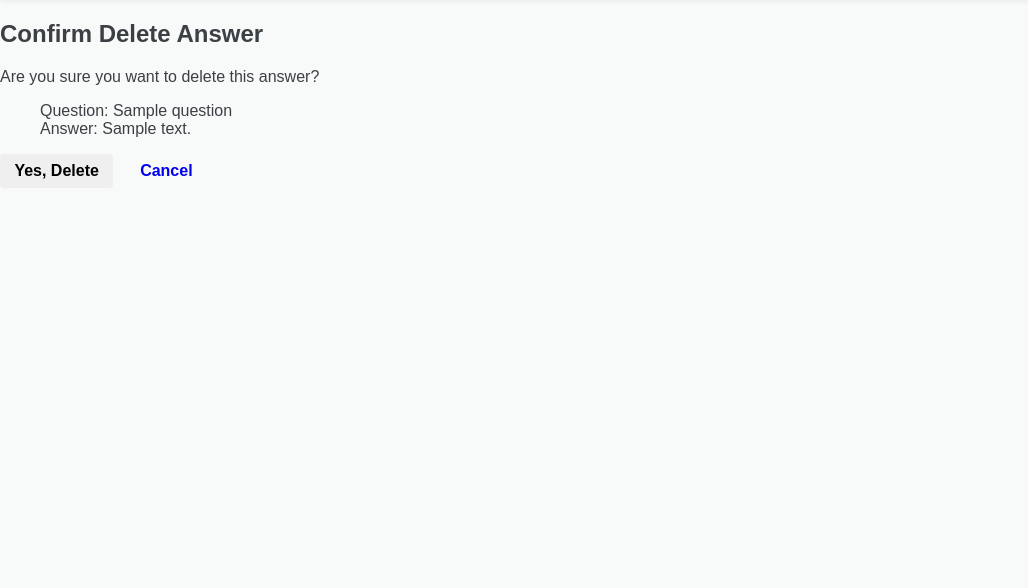
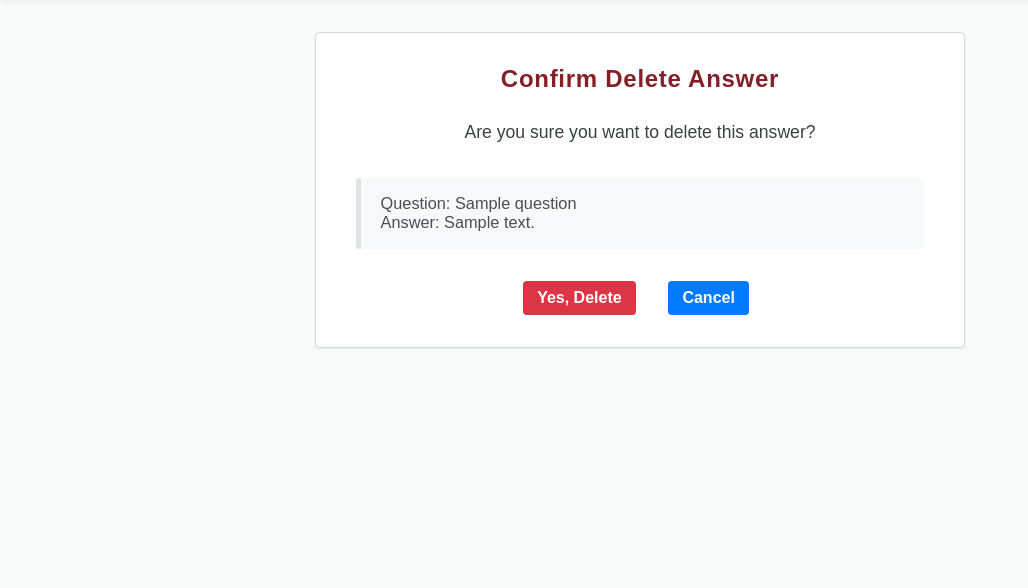
Before and after one commit to SlavSlavov13/DjangoQandAPlatform, a Django app: page /answers/1/delete-answer in a window 1280 px wide. Shown: the part 48-636 px from the top of the page, without its empty margins (0-1028 px from the left). Run offline with Django 5.2, Linux system fonts and the light colour scheme; a user stored in the database is signed in; tables that the repository leaves empty hold one stand-in row (values such as "Sample post").

Commit message:
enhance delete confirmation pages for questions and comments; improve styling and layout consistency

```diff
--- a/static/css/styles.css
+++ b/static/css/styles.css
@@ -465,7 +465,7 @@ li.card-item p {
 	display: block;
 	background: none;
 	border: none;
-	color: #3b4045;
+	color: #3b4045 !important;
 	padding: 0.32em 1.1em 0.32em 0.7em;
 	text-align: left;
 	font-size: 0.88em;
@@ -480,15 +480,15 @@ li.card-item p {
 	box-sizing: border-box;
 }
 .dropdown-menu .dropdown-item.btn-edit {
-	color: #39739d;
+	color: #39739d !important;
 }
 .dropdown-menu .dropdown-item.btn-delete {
-	color: #842029;
+	color: #842029 !important;
 }
 .dropdown-menu .dropdown-item:hover,
 .dropdown-menu .dropdown-item:focus {
-	background: #f5f6f7;
-	color: #145399;
+	background: #f5f6f7 !important;
+	color: #145399 !important;
 	outline: none;
 }
 @media (max-width: 480px) {
@@ -1039,3 +1039,131 @@ li.card-item p {
 	gap: 1.5em;
 	margin-top: 2em;
 }
+
+/* Common delete (confirmation) form CSS for question, comment, and answer deletes */
+.confirm-delete-container,
+.form-demo-container {  /* Already styled, but ensure both use same layout */
+	max-width: 650px;
+	margin: 2rem auto;
+	padding: 0 1rem;
+}
+
+.confirm-delete-article,
+.form-demo-article { /* White card w/ border */
+	background: white;
+	border: 1px solid #d6d9dc;
+	border-radius: 4px;
+	padding: 2rem 2.5rem;
+	box-shadow: 0 1px 2px rgb(0 0 0 / 0.05);
+	max-width: 700px;
+	margin: 0 auto;
+}
+
+/* Delete heading styling (reuse) */
+.confirm-delete-article h2,
+.form-demo-article h2.delete-heading {
+	margin: 0 0 1.2em 0;
+	text-align: center;
+	color: #842029;
+	font-size: 1.5rem;
+	letter-spacing: 0.03em;
+}
+
+/* Delete message for comments and answers */
+.confirm-delete-article p {
+	font-size: 1.1rem;
+	text-align: center;
+	color: #3b4045;
+	margin-bottom: 2em;
+}
+
+/* Styled preview blockquote (for both comment and answer deletions) */
+.comment-preview blockquote {
+	background: #f8f9fa;
+	border-left: 5px solid #e1e2e3;
+	margin: 0 0 2em 0;
+	padding: 1em 1.2em;
+	border-radius: 4px;
+	font-size: 1.02rem;
+	color: #474f57;
+	word-break: break-word;
+}
+
+/* Delete form buttons */
+.confirm-delete-article form,
+.form-demo-article .delete-form {
+	display: flex;
+	justify-content: center;
+	gap: 1.5em;
+	margin-top: 1em;
+}
+
+.btn-danger, .btn-delete {
+	background-color: #dc3545;
+	color: white;
+	border: none;
+	border-radius: 4px;
+	padding: 0.5rem 0.9rem;
+	font-size: 1rem;
+	font-weight: 600;
+	cursor: pointer;
+	transition: background-color 0.2s;
+}
+.btn-danger:hover, .btn-danger:focus,
+.btn-delete:hover, .btn-delete:focus {
+	background-color: #a71d2a;
+}
+
+.btn-cancel, .btn-edit {
+	background-color: #007bff;
+	color: white;
+	border: none;
+	padding: 0.5rem 0.9rem;
+	border-radius: 4px;
+	font-size: 1rem;
+	font-weight: 600;
+	cursor: pointer;
+	transition: background-color 0.2s;
+}
+.btn-cancel:hover, .btn-cancel:focus,
+.btn-edit:hover, .btn-edit:focus {
+	background-color: #0056b3;
+}
+
+/* Ensure responsive layout */
+@media (max-width: 600px) {
+	.confirm-delete-article,
+	.form-demo-article {
+		padding: 1.1rem 0.9rem;
+	}
+	.confirm-delete-article form,
+	.form-demo-article .delete-form {
+		flex-direction: column;
+		gap: 0.5em;
+		align-items: stretch;
+	}
+}
+
+/* Optional: visually match the .delete-question-title style */
+.confirm-delete-article .delete-question-title {
+	color: #0077cc;
+	font-weight: 700;
+	font-size: 1.13em;
+}
+
+.question-title a {
+	color: inherit;
+}
+
+.question-detail {
+	background: white;
+	border: 1px solid #d6d9dc;
+	border-radius: 4px;
+	padding: 2rem 2.5rem;
+	box-shadow: 0 1px 2px rgb(0 0 0 / 0.05);
+	max-width: 700px;
+	margin: 2rem auto;
+}
+.question-detail:hover {
+	box-shadow: 0 4px 12px rgb(0 0 0 / 0.1);
+}
--- a/templates/comments/comment_confirm_delete.html
+++ b/templates/comments/comment_confirm_delete.html
@@ -16,8 +16,8 @@
 					<br>
 					{% if answer_id %}
 						Answer: {{ answer_excerpt }}
+						<br>
 					{% endif %}
-					<br>
 					Comment: {{ comment.content|linebreaksbr|default:"(No comment content)" }}
 				</blockquote>
 			</div>
--- a/templates/questions/question_confirm_delete.html
+++ b/templates/questions/question_confirm_delete.html
@@ -3,7 +3,7 @@
 {% block content %}
 	<main class="form-demo-container">
 		<article class="form-demo-article">
-			<h2 class="delete-heading">Delete Question</h2>
+			<h2 class="delete-heading"> Confirm Delete Question</h2>
 			<p class="delete-question-msg">
 				Are you sure you want to delete the question<br>
 				<span class="delete-question-title">"{{ object.title }}"</span>?
```
